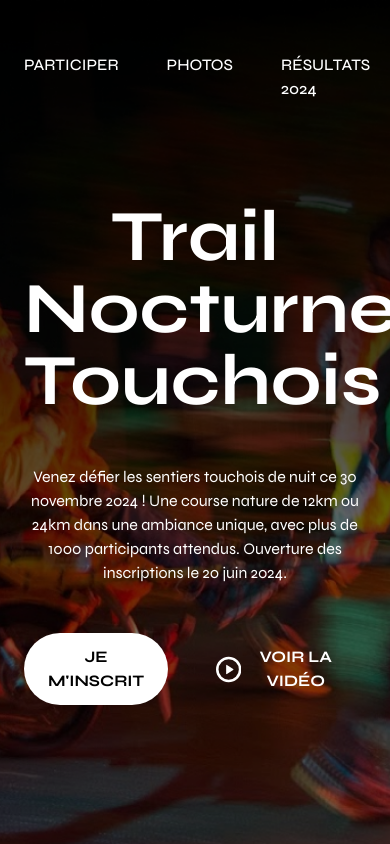
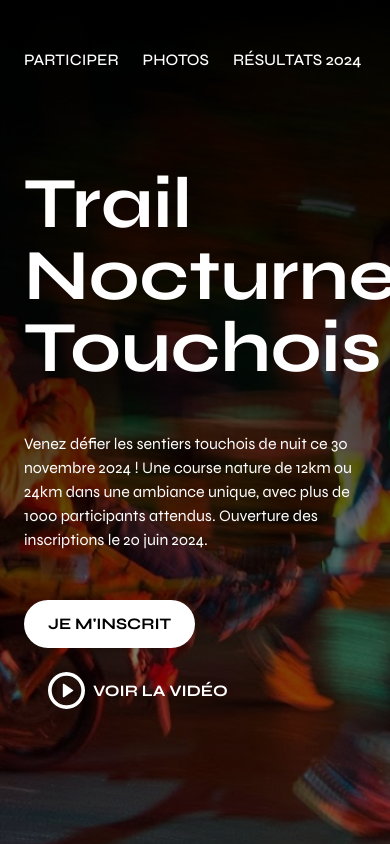
Before and after one commit to baptistejouin/trail-nocturne-touchois-2025, an Astro site: page / in a window 390 px wide. Shown: the top 844 px of the page. Built offline with nearby package versions, Linux system fonts and the light colour scheme; Astro itself is replaced by a stand-in of ours.

Commit message:
feat: responsive header

```diff
--- a/src/components/Header.astro
+++ b/src/components/Header.astro
@@ -5,29 +5,33 @@ import LogoSvg from "../assets/tnt.svg";
 import AnchorButton from "./AnchorButton.astro";
 ---
 
-<header class="py-12 relative text-white">
+<header class="py-12 relative text-white @container">
   <div class="px-6 max-w-screen-lg mx-auto">
-    <nav class="uppercase flex justify-between items-center">
-      <LogoSvg />
-      <ul class="flex gap-12 font-medium text-base">
+    <nav class="uppercase justify-between items-center flex">
+      <LogoSvg class="hidden @lg:block" />
+      <ul class="flex gap-6 font-medium text-base @xl:gap-12">
         <li><a href="#">Participer</a></li>
         <li><a href="#">Photos</a></li>
         <li><a href="#">Résultats 2024</a></li>
       </ul>
     </nav>
-    <div class="flex flex-col my-24 gap-12 text-center">
-      <h1 class="font-bold text-7xl">Trail Nocturne<br />Touchois</h1>
+    <div class="flex flex-col my-24 gap-12 text-left @lg:text-center">
+      <h1 class="font-bold text-7xl">
+        Trail <br class="block @lg:hidden" />Nocturne<br />Touchois
+      </h1>
       <p class="font-normal max-w-screen-md mx-auto">
         Venez défier les sentiers touchois de nuit ce 30 novembre 2024&nbsp;!
         Une course nature de 12km ou 24km dans une ambiance unique, avec plus de
         1000 participants attendus. Ouverture des inscriptions le 20 juin 2024.
       </p>
-      <div class="flex gap-6 items-center justify-center mx-auto">
-        <AnchorButton class="bg-white text-black" size="medium" href="#"
+      <div
+        class="flex flex-col gap-3 @lg:flex-row @lg:justify-center @lg:gap-6 @lg:items-center"
+      >
+        <AnchorButton class="bg-white text-black w-fit" size="medium" href="#"
           >Je m'inscrit</AnchorButton
         >
         <button
-          class="px-6 py-3 text-base font-bold uppercase flex gap-2 items-center"
+          class="w-fit px-6 py-3 text-base font-bold uppercase flex gap-2 items-center"
         >
           <PlayButtonSvg />
           <span>Voir la vidéo</span>
```
